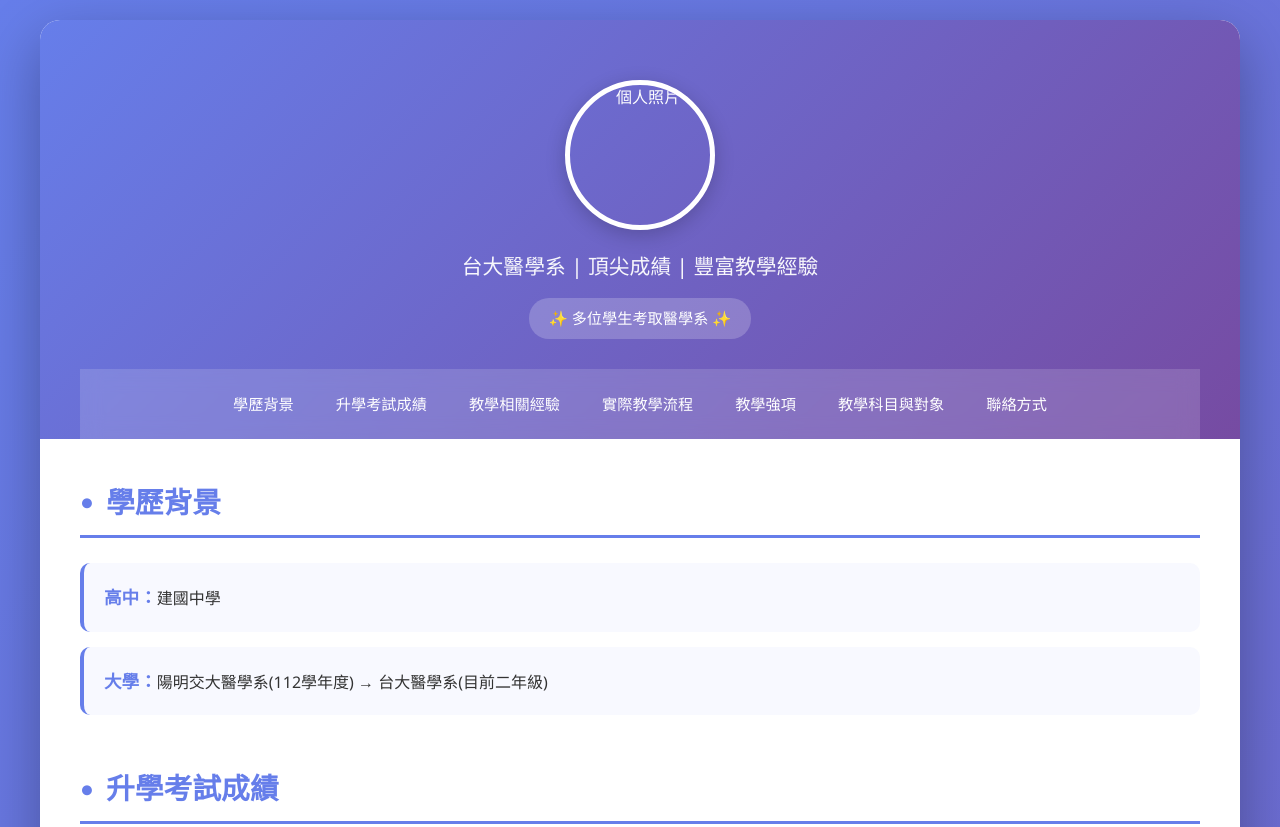
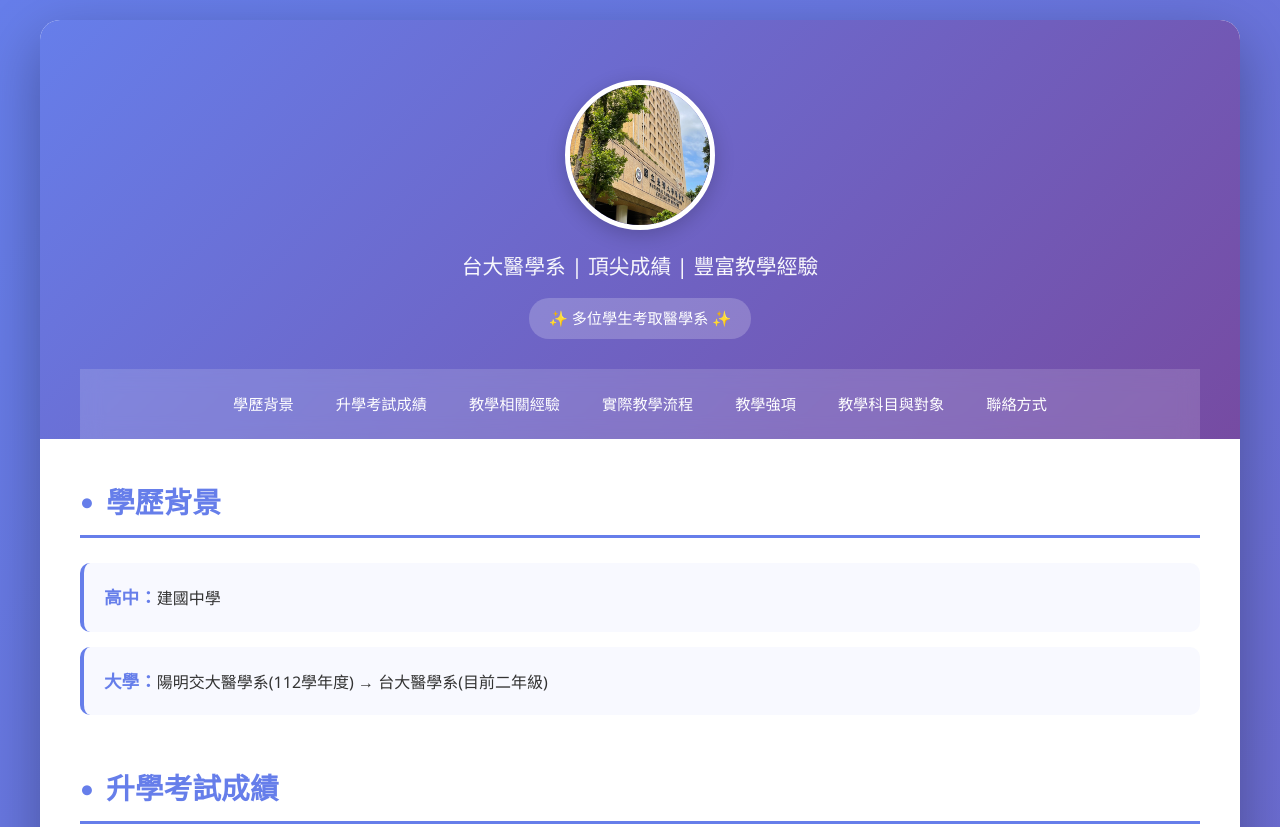
Before and after one commit to the-most-loyal-fearnot-forever/tutor-resume, a plain HTML site: page index.html in a window 1280 px wide. Shown: the top 827 px of the page. Drawn offline with Linux system fonts and the light colour scheme.

Commit message:
Fix image source from profile.jpeg to profile.jpg

```diff
--- a/index.html
+++ b/index.html
@@ -319,7 +319,7 @@
 <body>
     <div class="container">
         <header>
-            <img src="./profile.jpeg" alt="個人照片" class="profile-image">
+            <img src="./profile.jpg" alt="個人照片" class="profile-image">
             <p class="subtitle">台大醫學系 | 頂尖成績 | 豐富教學經驗</p>
             <div class="highlight-badge">✨ 多位學生考取醫學系 ✨</div>
 
```
